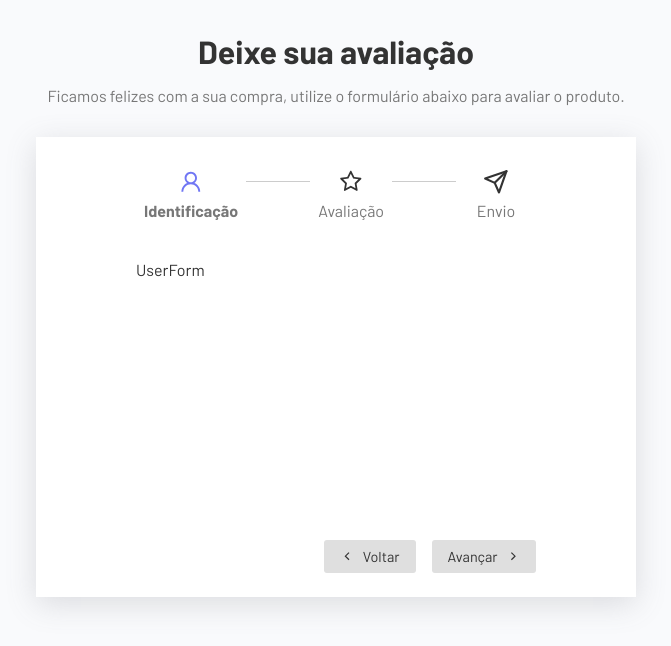
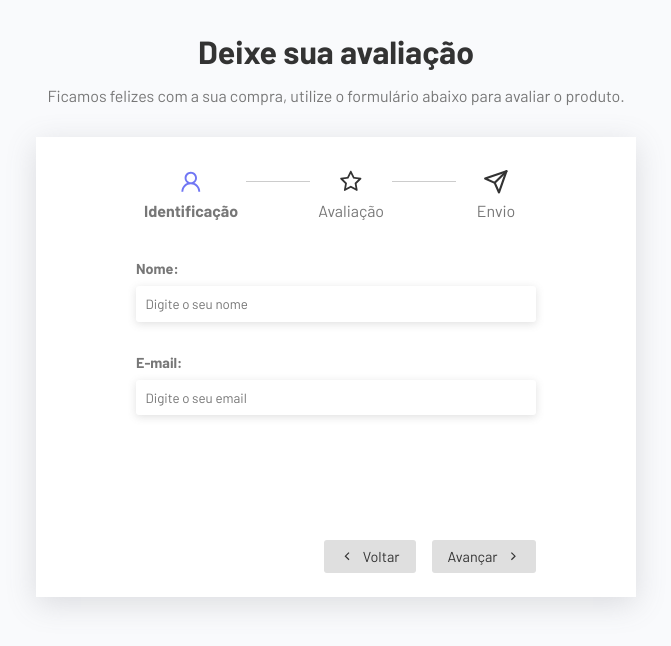
Before and after one commit to ederhscc/multistep_form_with_ts, a React (Vite) app: page / in a window 1280 px wide. Shown: the top 646 px of the page, without its empty margins (304-975 px from the left). Built offline with nearby package versions, Linux system fonts and the light colour scheme.

Commit message:
added data persistence

```diff
--- a/src/App.tsx
+++ b/src/App.tsx
@@ -6,13 +6,36 @@
 import Steps from "./components/Steps";
 
 // Hooks
+import { useState } from "react";
 import { useForm } from "./hooks/useForm";
 
 // CSS
 import "./App.css";
 
+type FormFields = {
+  name: string;
+  email: string;
+  review: string;
+  comment: string;
+};
+
+const formTemplate: FormFields = {
+  name: "",
+  email: "",
+  review: "",
+  comment: "",
+};
+
 function App() {
-  const formComponents = [<UserForm />, <ReviewForm />, <Thanks />];
+  const [data, setData] = useState(formTemplate);
+
+  const updateFieldHandler = (key: string, value: string) => {
+    setData((prev) => {
+      return { ...prev, [key]: value };
+    });
+  };
+
+  const formComponents = [<UserForm data={data} updateFieldHandler={updateFieldHandler}/>, <ReviewForm />, <Thanks />];
 
   const { currentStep, currentComponent, changeStep } = useForm(formComponents);
 
@@ -26,7 +49,7 @@
         </p>
       </div>
       <div className="form-container">
-        <Steps currentStep={currentStep}/>
+        <Steps currentStep={currentStep} />
         <form onSubmit={(e) => changeStep(currentStep + 1, e)}>
           <div className="inputs-container">{currentComponent}</div>
           <div className="actions">
--- a/src/components/UserForm.tsx
+++ b/src/components/UserForm.tsx
@@ -1,9 +1,40 @@
-import React from 'react'
+type UserProps = {
+  data: {
+    name: string;
+    email: string;
+  };
+  updateFieldHandler: (key: string, value: string) => void;
+};
 
-const UserForm = () => {
+const UserForm = ({ data, updateFieldHandler }: UserProps) => {
   return (
-    <div>UserForm</div>
-  )
-}
+    <div>
+      <div className="form-control">
+        <label htmlFor="name">Nome:</label>
+        <input
+          type="text"
+          name="name"
+          id="name"
+          placeholder="Digite o seu nome"
+          required
+          value={data.name || ""}
+          onChange={(e) => updateFieldHandler("name", e.target.value)}
+        />
+      </div>
+      <div className="form-control">
+        <label htmlFor="email">E-mail:</label>
+        <input
+          type="text"
+          name="email"
+          id="email"
+          placeholder="Digite o seu email"
+          required
+          value={data.email || ""}
+          onChange={(e) => updateFieldHandler("email", e.target.value)}
+        />
+      </div>
+    </div>
+  );
+};
 
-export default UserForm
+export default UserForm;
```
